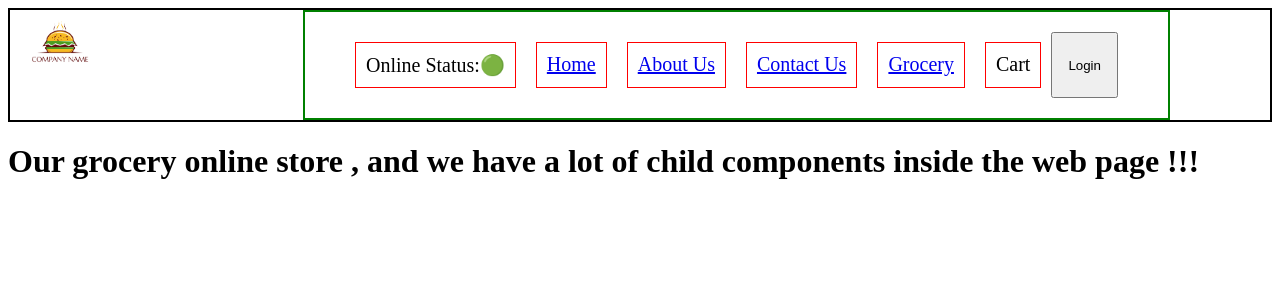
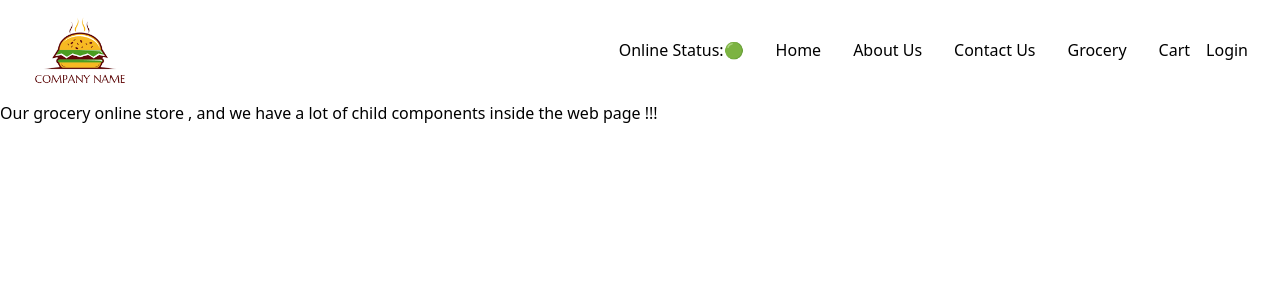
Before and after one commit to ravinder-singhs-repo/namaste-react, a React (Vite) app: page /grocery in a window 1280 px wide. Shown: the top 300 px of the page. Built offline with nearby package versions, Linux system fonts and the light colour scheme.

Commit message:
episode 10 tailwind code added

```diff
--- a/index.css
+++ b/index.css
@@ -1,89 +1,3 @@
-.header{
-    display: flex;
-    justify-content: space-between;
-    border: 2px solid black;
-}
-
-.logo{
-    width: 100px;
-}
-
-.nav-items{
-    border: 2px solid green;
-    margin-right: 100px;
-}
-.nav-items >ul{
-    display: flex;
-    list-style-type: none;
-    font-size: 20px;
-}
-
-.nav-items>ul > li{
-    border: 1px solid red;
-    padding: 10px;
-    margin: 10px;
-}
-
-.res-card{
-    /* display: flex; */
-    padding: 5px;
-    width: 200px;
-    height: 300px;
-    margin: 5px;
-}
-
-.res-card:hover{
-    cursor: pointer;
-    border: 1px solid black
-}
-
-.search{
-    padding: 10px;
-}
-
-.res-logo{
-    width: 100%;
-    height: 30%;
-}
-
-.res-container{
-    display: flex;
-    flex-wrap: wrap;
-}
-
-.filter-btn{
-    margin:10px;
-    cursor: pointer;
-}
-
-.shimmer-container{
-    display: flex;
-    flex-wrap: wrap;
-}
-
-.shimmer-cards{
-    margin:20px;
-    width: 200px ;
-    height: 300px ;
-    background-color: #f0f0f0;
-
-}
-
-.login{
-    padding-left: 15px;
-    padding-right:  15px;
-    margin-right: 50px;
-    cursor: pointer;
-}
-
-
-
-.filter{
-    display: flex;
-}
-
-
-.user-card{
-    padding: 10px;
-    border: 1px solid black;
-}
+@tailwind base;
+@tailwind components;
+@tailwind utilities;
--- a/package.json
+++ b/package.json
@@ -12,7 +12,9 @@
   "license": "ISC",
   "devDependencies": {
     "parcel": "^2.9.3",
-    "process": "^0.11.10"
+    "postcss": "^8.4.31",
+    "process": "^0.11.10",
+    "tailwindcss": "^3.3.5"
   },
   "dependencies": {
     "react": "^18.2.0",
--- a/src/components/Body.js
+++ b/src/components/Body.js
@@ -55,15 +55,15 @@ const Body = ()=>{
     }
     return listOfResturant.length=== 0 ? <Shimmer/> : (<div className='body'>
 
-        <div className='filter'>
+        <div className='flex '>
 
-            <div className="search">
-                <input type='text' className="search-box" value={searchText}
+            <div className="m-4 p-4">
+                <input type='text' className="border border-solid border-black rounded" value={searchText}
                 onChange={(event)=>{
                     setSearchText(event.target.value);
                 }}
                 />
-                <button
+                <button className="px-4  py-0.5 m-3 bg-slate-200 rounded"
                 onClick={()=>{
 
                         const ListOfFilteredRestaurant = listOfResturant.filter((res)=>res.name.toLowerCase().includes(searchText.toLowerCase()));
@@ -71,19 +71,21 @@ const Body = ()=>{
 
                 }}
                 >Search</button>
+
+                <button className="px-4 py-0.5 m-3 bg-slate-200 rounded"
+                    onClick={()=>{
+                      filteredList = listOfResturant.filter(resturant=>{
+                          return resturant.avgRating>4;
+                      })
+                      setListOfResturant(filteredList);
+                    }}
+                >Top rated resturants</button>
+
             </div>
 
-            <button className="filter-btn"
-                onClick={()=>{
-                  filteredList = listOfResturant.filter(resturant=>{
-                      return resturant.data.avgRating>4;
-                  })
-                  setListOfResturant(filteredList);
-                }}
-            >Top rated resturants</button>
         </div>
 
-        <div className='res-container'>
+        <div className='flex flex-wrap'>
                {
                filteredRestaurant.map((resturant)=> <Link to={'/restaurant/'+resturant.id}><ResturantCards
                key={resturant.id}
--- a/src/components/Header.js
+++ b/src/components/Header.js
@@ -15,19 +15,19 @@ const Header = ()=>{
 
        const onlineStatus = useOnlineStatus();
     return(
-           <div className='header'>
+           <div className='flex justify-between'>
                   <div className='logo-container'>
-                         <img className ='logo' src={LOGO_URL}></img>
+                         <img className ='w-40' src={LOGO_URL}></img>
                   </div>
 
-                  <div className='nav-items'>
-                         <ul>
-                                <li>Online Status:{onlineStatus===true?'🟢':'🔴'}</li>
-                                <li><Link to='/'> Home</Link> </li>
-                                <li><Link to='/about'> About Us</Link></li>
-                                <li><Link to='/contact'> Contact Us</Link></li>
-                                <li><Link to='/grocery'>Grocery</Link></li>
-                                <li> Cart</li>
+                  <div className='flex items-center'>
+                         <ul className="flex p-4 m-4">
+                                <li className="px-4">Online Status:{onlineStatus===true?'🟢':'🔴'}</li>
+                                <li className="px-4"><Link to='/'> Home</Link> </li>
+                                <li className="px-4"><Link to='/about'> About Us</Link></li>
+                                <li className="px-4"><Link to='/contact'> Contact Us</Link></li>
+                                <li className="px-4"><Link to='/grocery'>Grocery</Link></li>
+                                <li className="px-4"> Cart</li>
                                 <button className="login"
                                 onClick={
                                    ()=>{
--- a/src/components/ResturantCards.js
+++ b/src/components/ResturantCards.js
@@ -1,8 +1,5 @@
 import { CDN_URL } from "../utils/constants";
 
-const styleCard = {
-    backgroundColor: '#f0f0f0'
-};
 
 const ResturantCards = (props)=>{
     const {resData} = props;
@@ -15,12 +12,12 @@ const ResturantCards = (props)=>{
           } = resData;
 
     return(
-           <div className='res-card' style={styleCard}>
+           <div className='m-4 p-4 w-[220px] rounded bg-gray-100 hover:bg-gray-200' >
                   <img
-                  className='res-logo'
+                  className='res-logo rounded-sm '
                   src={CDN_URL+ resData.cloudinaryImageId}
                   alt='dish photo'/>
-                  <h3>{name}</h3>
+                  <h3 className="font-bold py-4 text-lg">{name}</h3>
                   <h4>{cuisines.join(",")}</h4>
                   <h4>{costForTwo.split(' ')[0]} for Two</h4>
                   <h4>{avgRating}</h4>
--- /dev/null
+++ b/tailwind.config.js
@@ -0,0 +1,8 @@
+/** @type {import('tailwindcss').Config} */
+module.exports = {
+  content: [ "./src/**/*.{html,js,ts,jsx,tsx}",],
+  theme: {
+    extend: {},
+  },
+  plugins: [],
+}
```
Also changed, not shown: .postcssrc (added), 1 other file (tests, documents, lock files or other folders).
